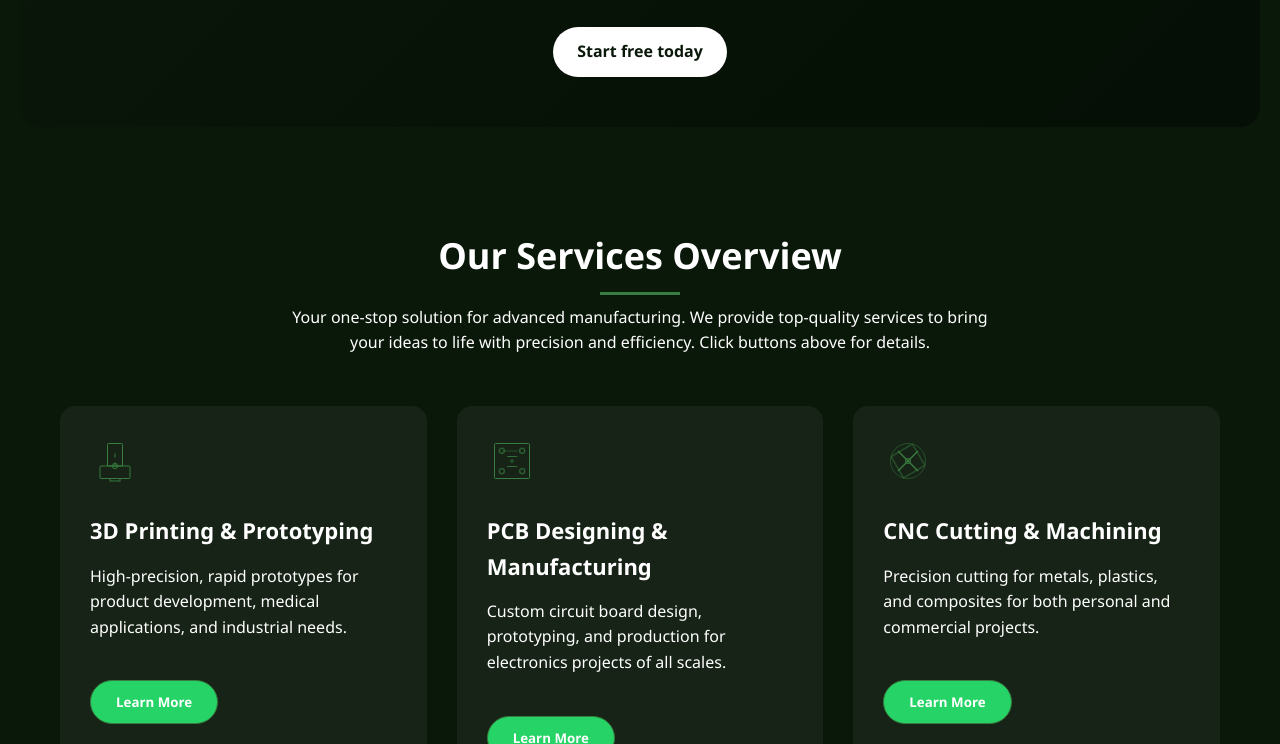
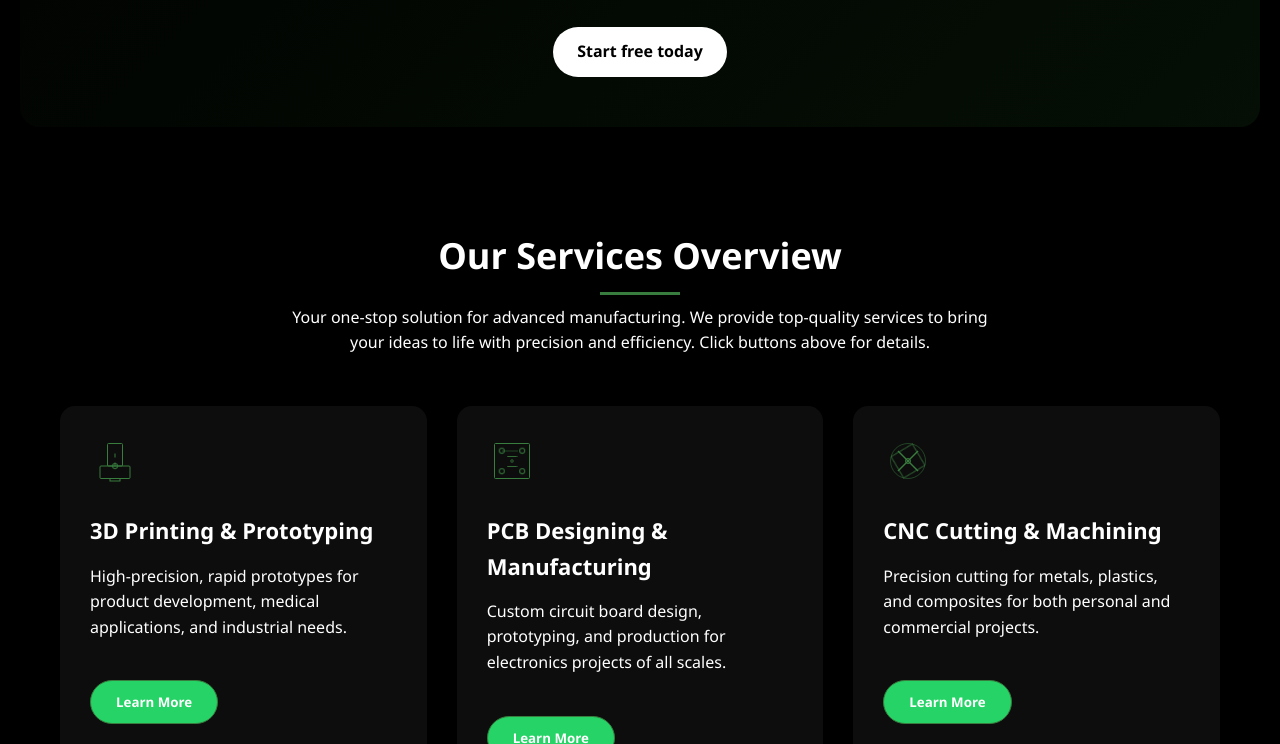
Before and after one commit to 0xnryn/protoplast-3d_website, a plain HTML site: page index.html in a window 1280 px wide. Shown: the part 630-1374 px from the top of the page. Drawn offline with Linux system fonts and the light colour scheme.

Commit message:
updated css

```diff
--- a/styles.css
+++ b/styles.css
@@ -1,8 +1,8 @@
 :root {
     /* Core Theme Colors (New Green Gradient Palette) */
-    --primary-color: #0A180A;         /* Main background, very deep dark forest green */
-    --secondary-color-base: #387C3F;  /* Base for secondary accent (natural, vibrant forest green) */
-    --secondary-color: rgba(56, 124, 63, 0.75); /* Main accent with transparency (from base) */
+    --primary-color: #000000;         /* Main background, very deep dark forest green */
+    --secondary-color-base: #387c3e;  /* Base for secondary accent (natural, vibrant forest green) */
+    --secondary-color: rgba(56, 124, 63, 0.929); /* Main accent with transparency (from base) */
     --accent-color: #2C6F33;          /* Richer, slightly darker green accent */
     --light-accent: #8BC34A;         /* Lighter, brighter lime-green accent */
     --text-color: #ffffff;           /* Main text on dark backgrounds (Pure white) */
```
